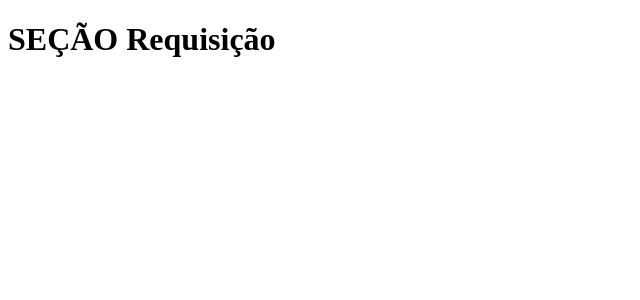
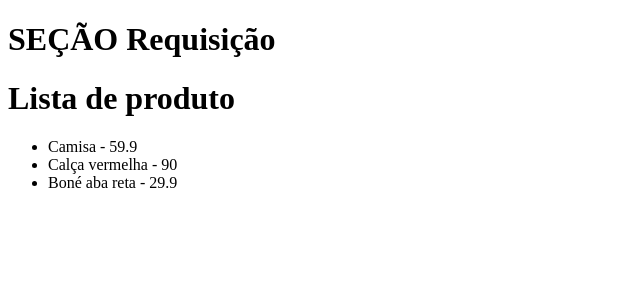
Before and after one commit to felipe-machado-front-end/react-hora-de-codar, a React (Vite) app: page / in a window 1280 px wide. Shown: the top 300 px of the page, without its empty margins (0-640 px from the left). Built offline with nearby package versions, Linux system fonts and the light colour scheme; data requests are answered from the project's data file.

Commit message:
Resgatando os dados da API

```diff
--- /dev/null
+++ b/src/components/3-http/ReqProduct.jsx
@@ -0,0 +1,29 @@
+import React, { useEffect, useState } from "react";
+
+const ReqProduct = () => {
+  const url = "http://localhost:3000/products";
+  const [products, setProducts] = useState([]);
+  useEffect(() => {
+    async function fetchData() {
+      const response = await fetch(url);
+      const json = await response.json();
+      setProducts(json);
+    }
+    fetchData();
+  }, []);
+
+  return (
+    <div>
+      <h1>Lista de produto</h1>
+      <ul>
+        {products.map((product) => (
+          <li key={product.id}>
+            {product.name} - {product.price}
+          </li>
+        ))}
+      </ul>
+    </div>
+  );
+};
+
+export default ReqProduct;
--- a/src/components/3-http/UseComponents03.jsx
+++ b/src/components/3-http/UseComponents03.jsx
@@ -1,9 +1,11 @@
 import React from "react";
+import ReqProduct from "./ReqProduct";
 
 const UseComponents03 = () => {
   return (
     <div>
-      <h1>SEÇÃO  Requisição</h1>
+      <h1>SEÇÃO Requisição</h1>
+      <ReqProduct />
     </div>
   );
 };
```
